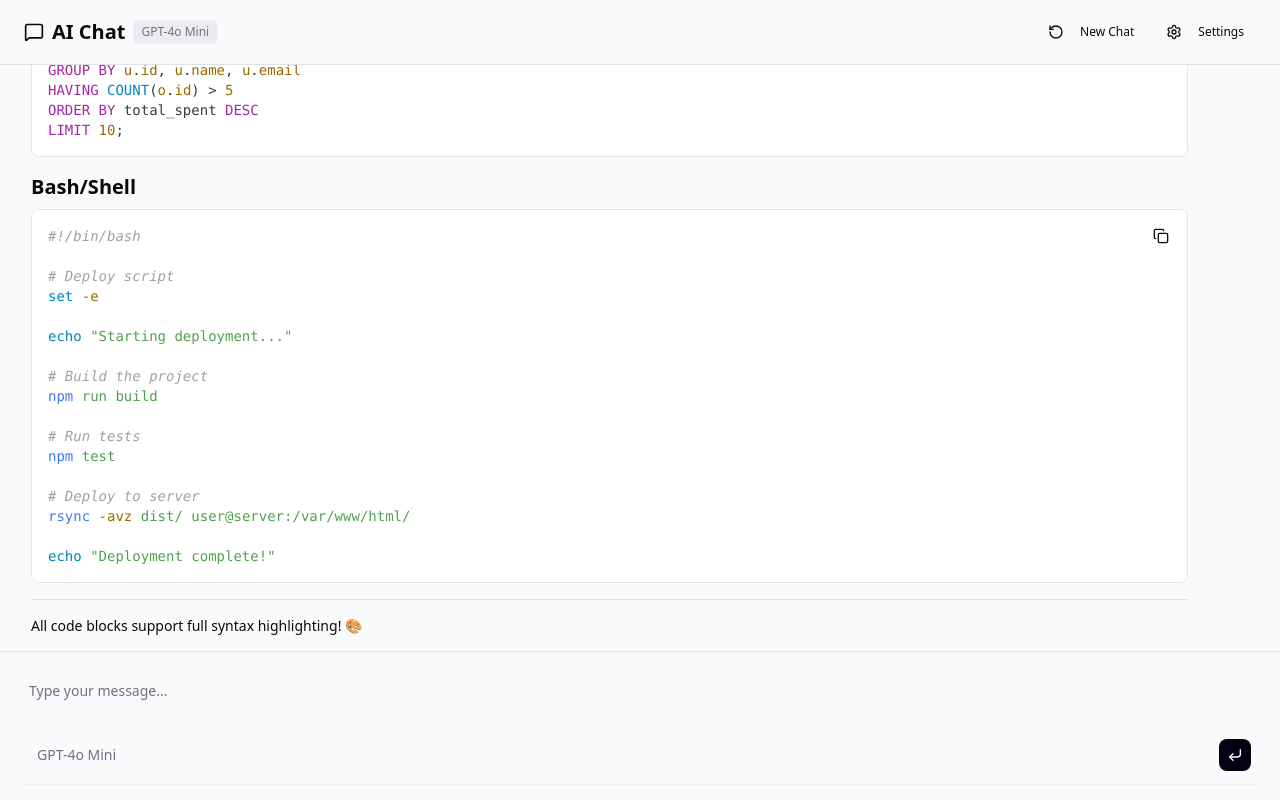
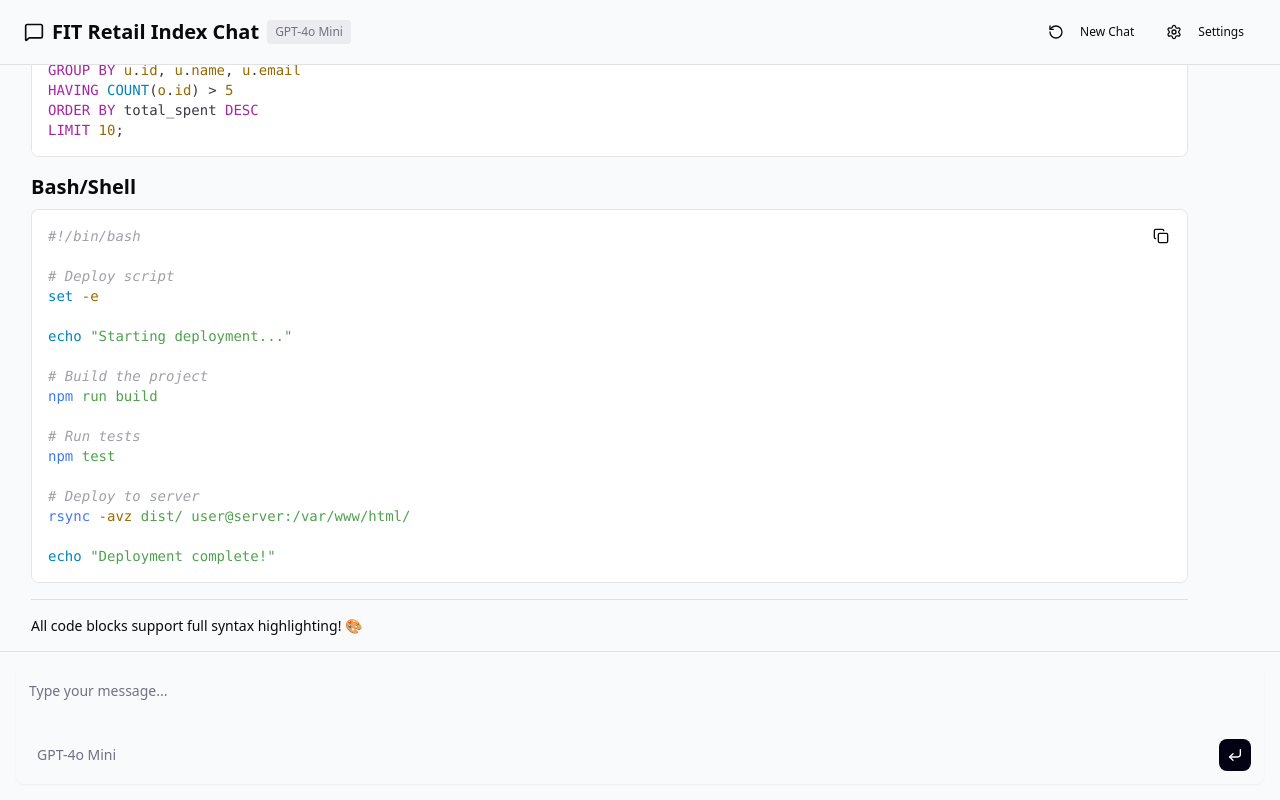
Before and after one commit to calvinw/llm-chat-bus-dev, a React (Vite) app: page / in a window 1280 px wide. Built offline with nearby package versions, Linux system fonts and the light colour scheme.

Commit message:
Change title to FIT Retail Index Chat

```diff
--- a/index.html
+++ b/index.html
@@ -3,7 +3,7 @@
 <head>
     <meta charset="UTF-8">
     <meta name="viewport" content="width=device-width, initial-scale=1.0">
-    <title>LLM Chat Interface - React</title>
+    <title>FIT Retail Index Chat</title>
 
     <!-- MathJax Configuration -->
     <script>
--- a/src/ChatApp.jsx
+++ b/src/ChatApp.jsx
@@ -409,7 +409,7 @@ export default function ChatApp() {
       <header className="flex items-center justify-between border-b px-6 py-4">
         <div className="flex items-center gap-2">
           <MessageSquare className="size-5" />
-          <h1 className="text-xl font-semibold">AI Chat</h1>
+          <h1 className="text-xl font-semibold">FIT Retail Index Chat</h1>
           <span className="text-xs text-muted-foreground bg-muted px-2 py-1 rounded">
             {selectedModelName}
           </span>
```
